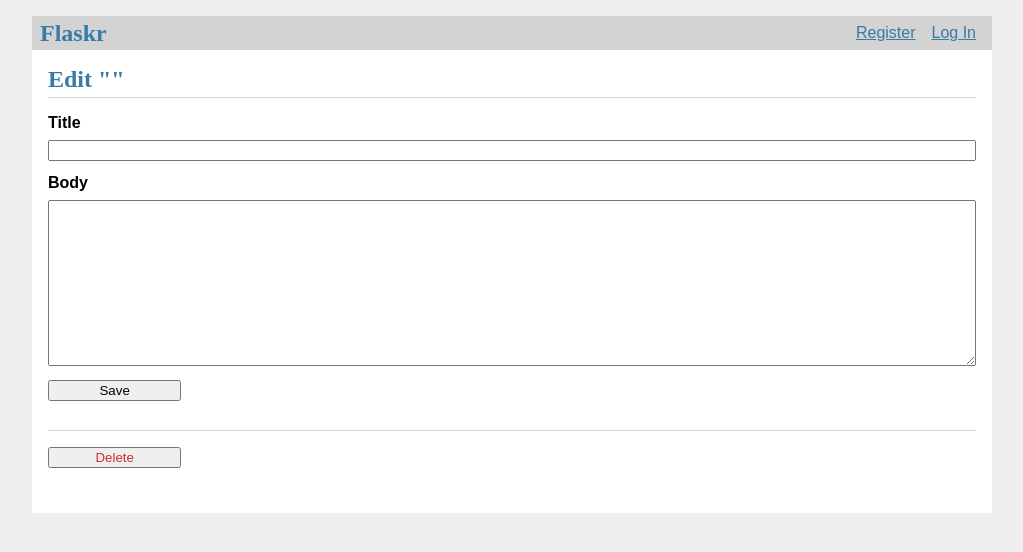
After one commit to cmsgbq/flaskDemo, a Flask app: template templates/blog/update.html in a window 1280 px wide. The commit adds this page. Shown: the top 552 px of the page, without its empty margins (128-1151 px from the left). Run offline with Flask 2, Linux system fonts and the light colour scheme; the template is opened without the code that fills it, so the values that code supplies are empty; parts of the project's set-up code (start-up, migrations or seed data) failed here and were passed over.

Commit message:
first complite flaskr

```diff
--- a/__init__.py
+++ b/__init__.py
@@ -1,13 +1,13 @@
 import os
 
-from flask import Flask
+from flask import Flask , url_for
 
 
 def create_app(test_config=None):
     app = Flask(__name__, instance_relative_config=True)
     app.config.from_mapping(
         SECRET_KEY='dev',
-        DATEBASE=os.path.join(app.instance_path, 'flaskr.sqlite'),
+        DATABASE=os.path.join(app.instance_path, 'flaskr.sqlite'),
     )
 
     if test_config is None:
@@ -24,15 +24,37 @@ def create_app(test_config=None):
     def hello():
         return 'Hello World!'
 
-
+    # 注册datebase
     from . import db
     db.init_app(app)
     #db.init_db()
+
+    # 注册蓝图 包括注册蓝图内部 全部注册了路由视图
+    from . import auth
+    app.register_blueprint(auth.bp)
+
+    # 博客蓝图 内部没设置url_prefix访问URL前缀
+    from . import blog
+    app.register_blueprint(blog.bp)
+    # 除了在blog蓝图中将blog.index绑定'/' （在调用url_for()正常返回'/'）
+    # 将blog中index视图的 url_for('index') 也返回URL指向 '/'
+    app.add_url_rule('/', endpoint='index')
+
+    # 与验证蓝图不同，博客蓝图没有 url_prefix 。因此 index 视图会用于 / ， create 会用于 /create
+    # 但是，下文的 index 视图的端点会被定义为 blog.index 。一些验证视图 会指定向普通的 index 端点。 我们使用 app.add_url_rule() 关联端点名称 'index' 和 / URL ，这样 url_for('index') 或 url_for('blog.index') 都会有效，会生成同样的 / URL
+
+
+
     return app
 
 
-if __name__ == '__main__':
-    app = create_app()
-    app.run(
-        port=1122
-    )
+# if __name__ == '__main__':
+#     app = create_app()
+#     app.run(
+#         port=1122
+#     )
+
+# export FLASK_APP=flaskr
+# export FLASK_ENV=development
+# flask run --port=1122
+# flask init-db
--- a/static/style.css
+++ b/static/style.css
@@ -1,4 +1,135 @@
-*{
-    background-color: blueviolet;
 
-}
+html {
+    font-family: sans-serif;
+    background: #eee;
+    padding: 1rem;
+  }
+
+  body {
+    max-width: 960px;
+    margin: 0 auto;
+    background: white;
+  }
+
+  h1, h2, h3, h4, h5, h6 {
+    font-family: serif;
+    color: #377ba8;
+    margin: 1rem 0;
+  }
+
+  a {
+    color: #377ba8;
+  }
+
+  hr {
+    border: none;
+    border-top: 1px solid lightgray;
+  }
+
+  nav {
+    background: lightgray;
+    display: flex;
+    align-items: center;
+    padding: 0 0.5rem;
+  }
+
+  nav h1 {
+    flex: auto;
+    margin: 0;
+  }
+
+  nav h1 a {
+    text-decoration: none;
+    padding: 0.25rem 0.5rem;
+  }
+
+  nav ul  {
+    display: flex;
+    list-style: none;
+    margin: 0;
+    padding: 0;
+  }
+
+  nav ul li a, nav ul li span, header .action {
+    display: block;
+    padding: 0.5rem;
+  }
+
+  .content {
+    padding: 0 1rem 1rem;
+  }
+
+  .content > header {
+    border-bottom: 1px solid lightgray;
+    display: flex;
+    align-items: flex-end;
+  }
+
+  .content > header h1 {
+    flex: auto;
+    margin: 1rem 0 0.25rem 0;
+  }
+
+  .flash {
+    margin: 1em 0;
+    padding: 1em;
+    background: #cae6f6;
+    border: 1px solid #377ba8;
+  }
+
+  .post > header {
+    display: flex;
+    align-items: flex-end;
+    font-size: 0.85em;
+  }
+
+  .post > header > div:first-of-type {
+    flex: auto;
+  }
+
+  .post > header h1 {
+    font-size: 1.5em;
+    margin-bottom: 0;
+  }
+
+  .post .about {
+    color: slategray;
+    font-style: italic;
+  }
+
+  .post .body {
+    white-space: pre-line;
+  }
+
+  .content:last-child {
+    margin-bottom: 0;
+  }
+
+  .content form {
+    margin: 1em 0;
+    display: flex;
+    flex-direction: column;
+  }
+
+  .content label {
+    font-weight: bold;
+    margin-bottom: 0.5em;
+  }
+
+  .content input, .content textarea {
+    margin-bottom: 1em;
+  }
+
+  .content textarea {
+    min-height: 12em;
+    resize: vertical;
+  }
+
+  input.danger {
+    color: #cc2f2e;
+  }
+
+  input[type=submit] {
+    align-self: start;
+    min-width: 10em;
+  }
--- /dev/null
+++ b/templates/base.html
@@ -0,0 +1,24 @@
+<!doctype html>
+<title>{% block title %}{% endblock %} - Flaskr</title>
+<link rel="stylesheet" href="{{ url_for('static', filename='style.css') }}">
+<nav>
+  <h1>Flaskr</h1>
+  <ul>
+    {% if g.user %}
+      <li><span>{{ g.user['username'] }}</span>
+      <li><a href="{{ url_for('auth.logout') }}">Log Out</a>
+    {% else %}
+      <li><a href="{{ url_for('auth.register') }}">Register</a>
+      <li><a href="{{ url_for('auth.login') }}">Log In</a>
+    {% endif %}
+  </ul>
+</nav>
+<section class="content">
+  <header>
+    {% block header %}{% endblock %}
+  </header>
+  {% for message in get_flashed_messages() %}
+    <div class="flash">{{ message }}</div>
+  {% endfor %}
+  {% block content %}{% endblock %}
+</section>
--- /dev/null
+++ b/templates/blog/update.html
@@ -0,0 +1,20 @@
+{% extends 'base.html' %}
+
+{% block header %}
+  <h1>{% block title %}Edit "{{ post['title'] }}"{% endblock %}</h1>
+{% endblock %}
+
+{% block content %}
+  <form method="post">
+    <label for="title">Title</label>
+    <input name="title" id="title"
+      value="{{ request.form['title'] or post['title'] }}" required>
+    <label for="body">Body</label>
+    <textarea name="body" id="body">{{ request.form['body'] or post['body'] }}</textarea>
+    <input type="submit" value="Save">
+  </form>
+  <hr>
+  <form action="{{ url_for('blog.delete', id=post['id']) }}" method="post">
+    <input class="danger" type="submit" value="Delete" onclick="return confirm('Are you sure?');">
+  </form>
+{% endblock %}
--- a/templates/my_template.html
+++ b/templates/my_template.html
@@ -3,5 +3,5 @@
 {% if name %}
   <h1>Hello {{ name }}!</h1>
 {% else %}
-  <h1>Hello, World!</h1>
+<h1>Hello, World!</h1>
 {% endif %}
```
Also changed, not shown: auth.py (added, +113 -0 lines), blog.py (added, +109 -0 lines), db.py (+12 -3 lines), templates/auth/login.html (added, +15 -0 lines), templates/auth/register.html (added, +15 -0 lines), templates/blog/create.html (added, +15 -0 lines), templates/blog/index.html (added, +28 -0 lines), 1 other file.
